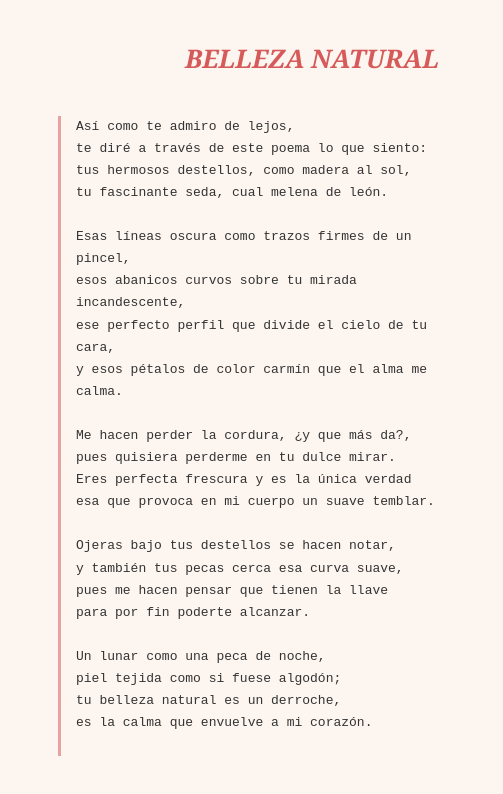
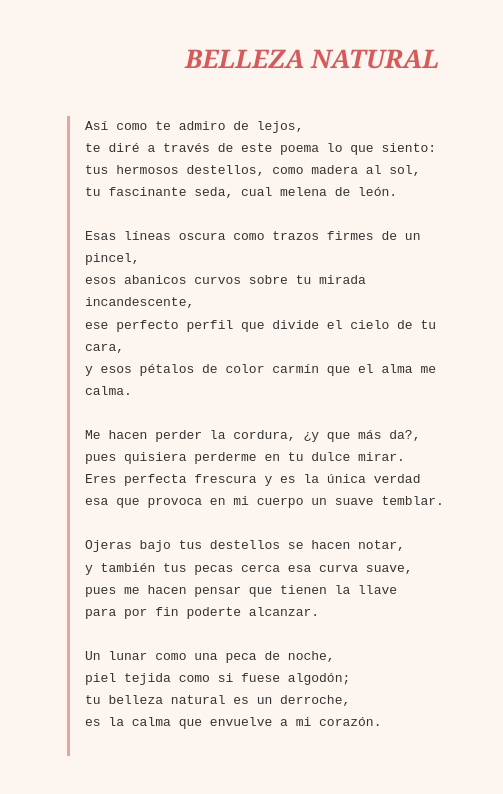
Before and after one commit to orama-lzs/Poema, a plain HTML site: page index.html in a window 1280 px wide. Shown: the full height of the page, 328-831 px from the left. Drawn offline with Linux system fonts and the light colour scheme.

Commit message:
Update style.css

```diff
--- a/style.css
+++ b/style.css
@@ -47,7 +47,10 @@ h1 {
     border-left: 3px solid #e7a3a3;
     padding-left: 15px;
     margin: 20px auto;
-    max-width: 85%;
+    width: 85%;
+    max-width: 85vw;
+    box-sizing: border-box;
+
 }
 
 .flor-container {
```
